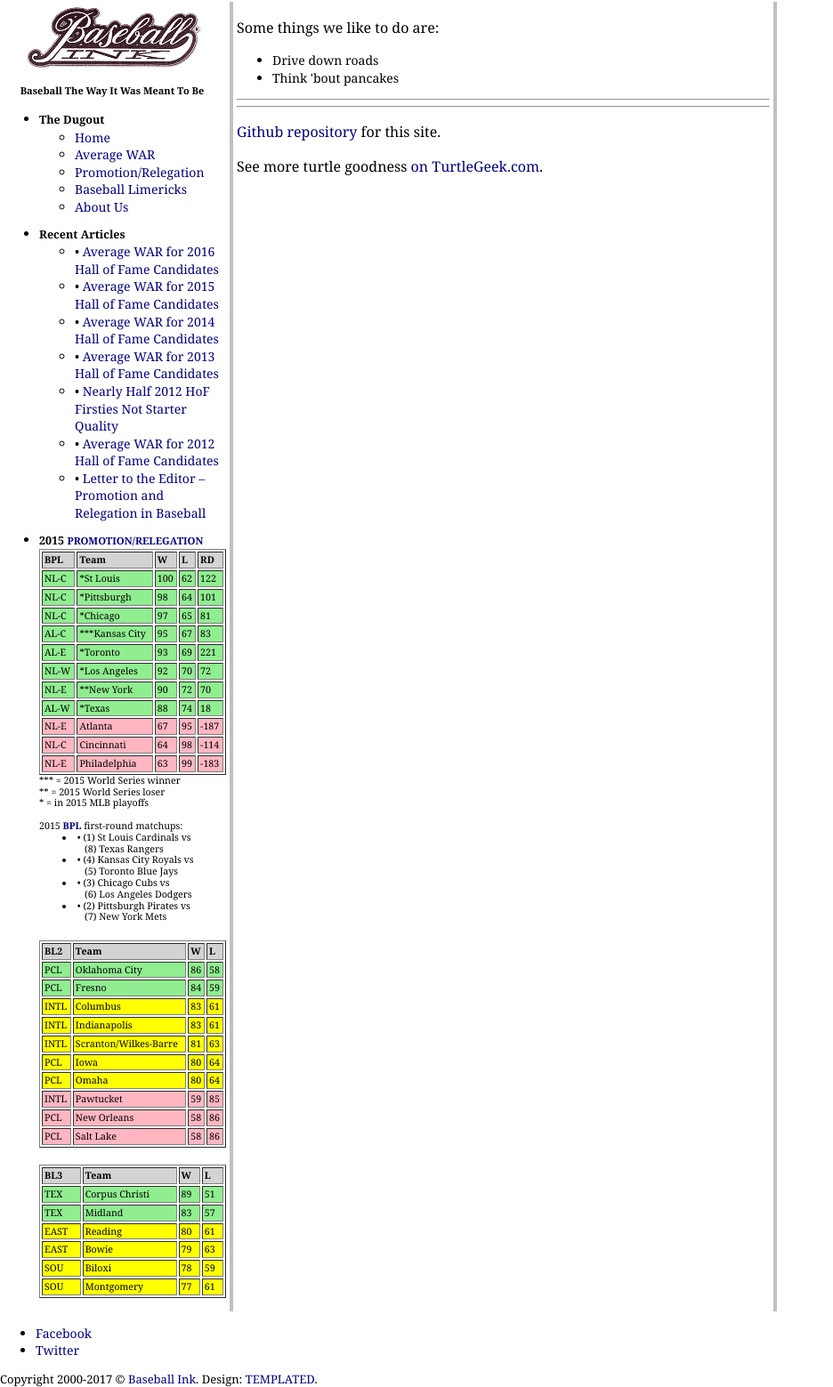
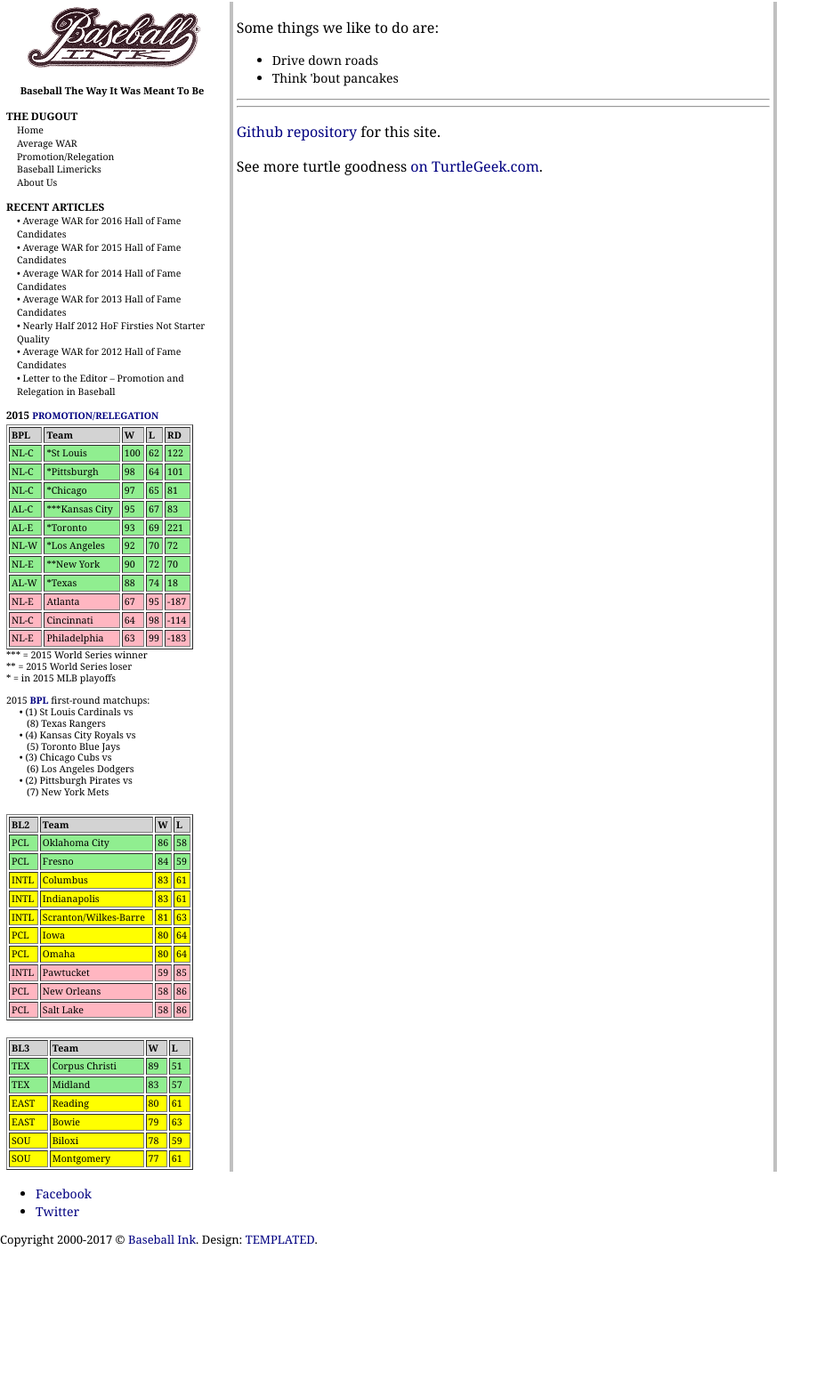
Before and after one commit to jaypalexa/baseballink, a Jekyll site: the page built from index.md, in a window 1280 px wide. Shown: the whole page at 89% size, without its empty margins (0-936 px from the left). Built offline with Jekyll 4.4.1, drawn with Linux system fonts in a browser that asks for light colours; nearby versions of some CDN libraries; library files that are not in the unit come from our copies; after the commit the page ends 1402 px from its top, so only the background shows below that.

Commit message:
Update default.html

```diff
--- a/_layouts/default.html
+++ b/_layouts/default.html
@@ -33,7 +33,7 @@
       <tr>
         <td width="250px" valign="top">
           <!-- <?php get_sidebar(); ?> -->
-          <div id="sidebar">
+          <div id="menu">
             <table width="244px" cellpadding="1" cellspacing="1">
               <tr>
                 <td align="center" width="244px">
```
